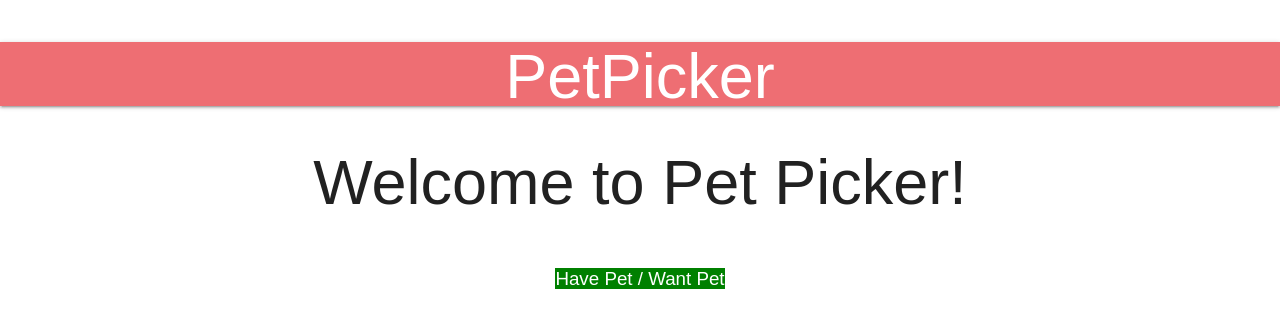
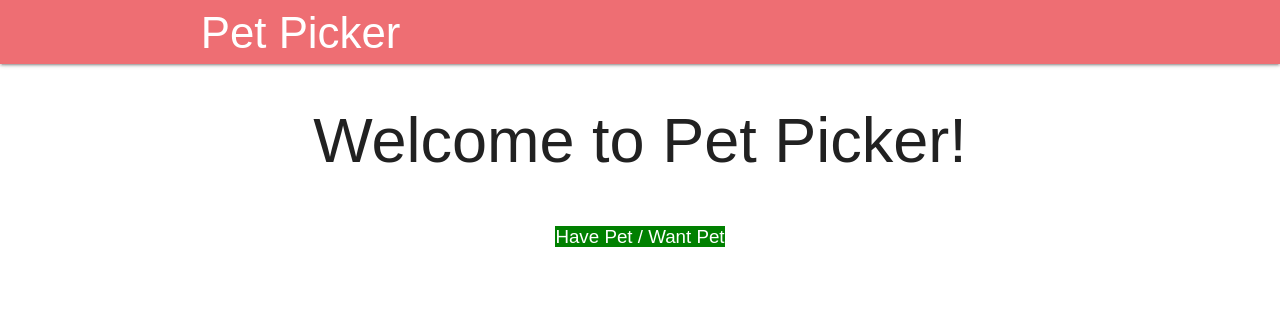
Before and after one commit to tmcjunkinmarquis/PetPicker, a React (Create React App) app: page / in a window 1280 px wide. Shown: the top 328 px of the page. Built offline with nearby package versions, Linux system fonts and the light colour scheme; no server answers.

Commit message:
Brings in materialize and styles nav bar

```diff
--- a/src/App.css
+++ b/src/App.css
@@ -26,3 +26,8 @@
   from { transform: rotate(0deg); }
   to { transform: rotate(360deg); }
 }
+
+.nav-title-pp {
+  margin: 0;
+  padding: 0.2em;
+}
--- a/src/components/Logo/Logo.js
+++ b/src/components/Logo/Logo.js
@@ -1,16 +1,16 @@
-import React from 'react';
-import './Logo.css';
-
-
-const Logo = () => {
-
-
-  return (
-
-    <h1>PetPicker</h1>
-
-
-  );
-};
-
-export default Logo;
+// import React from 'react';
+// import './Logo.css';
+//
+//
+// const Logo = () => {
+//
+//
+//   return (
+//
+//     <h1>PetPicker</h1>
+//
+//
+//   );
+// };
+//
+// export default Logo;
--- a/src/components/NavigationBar/NavigationBar.js
+++ b/src/components/NavigationBar/NavigationBar.js
@@ -17,18 +17,22 @@ class NavigationBar extends Component {
 
   render() {
     return (
+      <div className="navbar-fixed">
       <nav>
-        <Logo />
-
+        <div className="container">
+        <div className="Nav-wrapper">
+        <h3 className="left nav-title-pp">Pet Picker</h3>
         {this.props.loggedIn &&
-          <div>
-            <NavLink to='/profile' className='nav'>Profile</NavLink>
-            <NavLink to='/matches' className='nav'>Matches</NavLink>
-            <NavLink to='/pets' className='nav'>Pets</NavLink>
-            <NavLink exact to='/' className='nav' onClick={this.handleLogOut}>Logout</NavLink>
-          </div>}
-
+          <ul className="right">
+            <li><NavLink to='/profile' className='nav'>Profile</NavLink></li>
+            <li><NavLink to='/matches' className='nav'>Matches</NavLink></li>
+            <li><NavLink to='/pets' className='nav'>Pets</NavLink></li>
+            {/* <NavLink to='/logout' className='nav'>Log Out</NavLink> */}
+          </ul>}
+          </div>
+          </div>
       </nav >
+      </div>
     );
   }
 }
```
